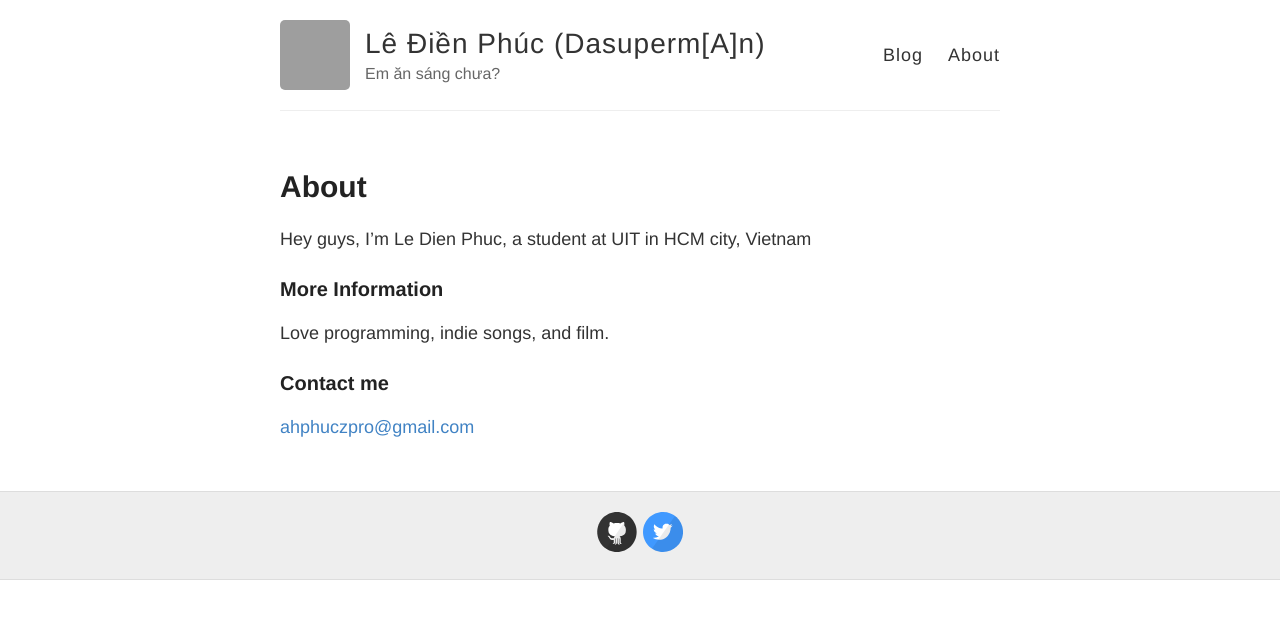
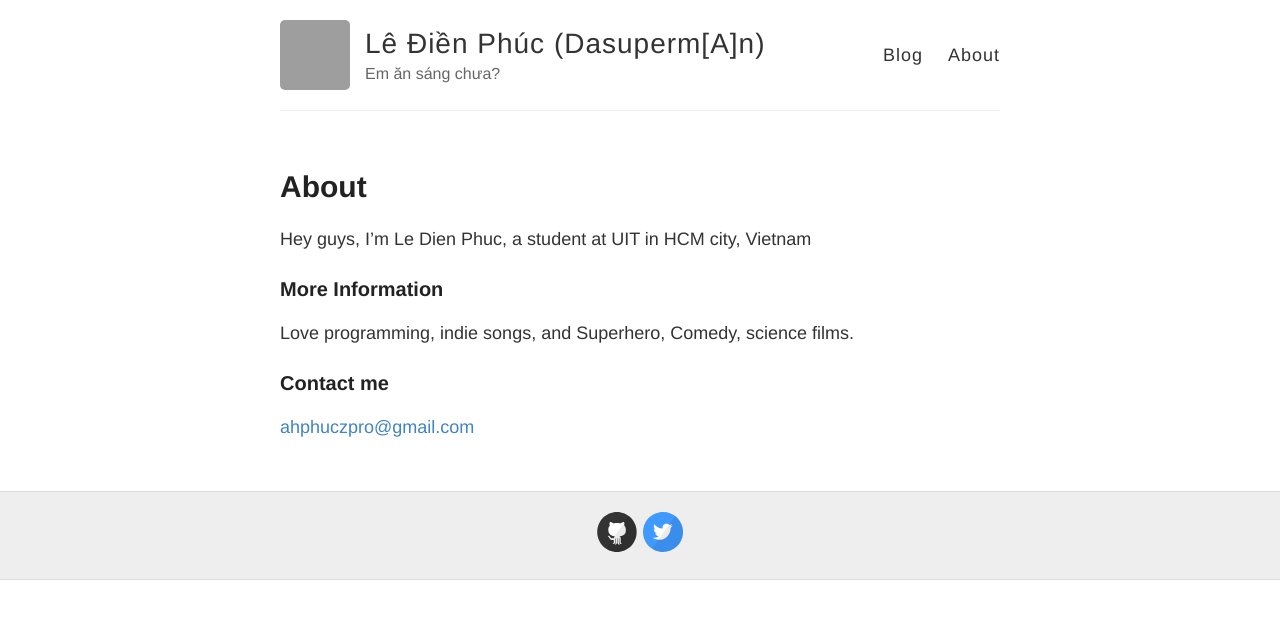
Before and after one commit to phucledien/legacy-blog, a Jekyll site: the page built from about.md, in a window 1280 px wide. Shown: the top 619 px of the page. Built offline with Jekyll 4.4.1, drawn with Linux system fonts in a browser that asks for light colours; grey boxes are pictures that could not be loaded.

Commit message:
Change about.md
update my bio

```diff
--- a/about.md
+++ b/about.md
@@ -8,7 +8,7 @@ Hey guys, I'm Le Dien Phuc, a student at UIT in HCM city, Vietnam
 
 ### More Information
 
-Love programming, indie songs, and film.
+Love programming, indie songs, and Superhero, Comedy, science films.
 
 ### Contact me
 
```
